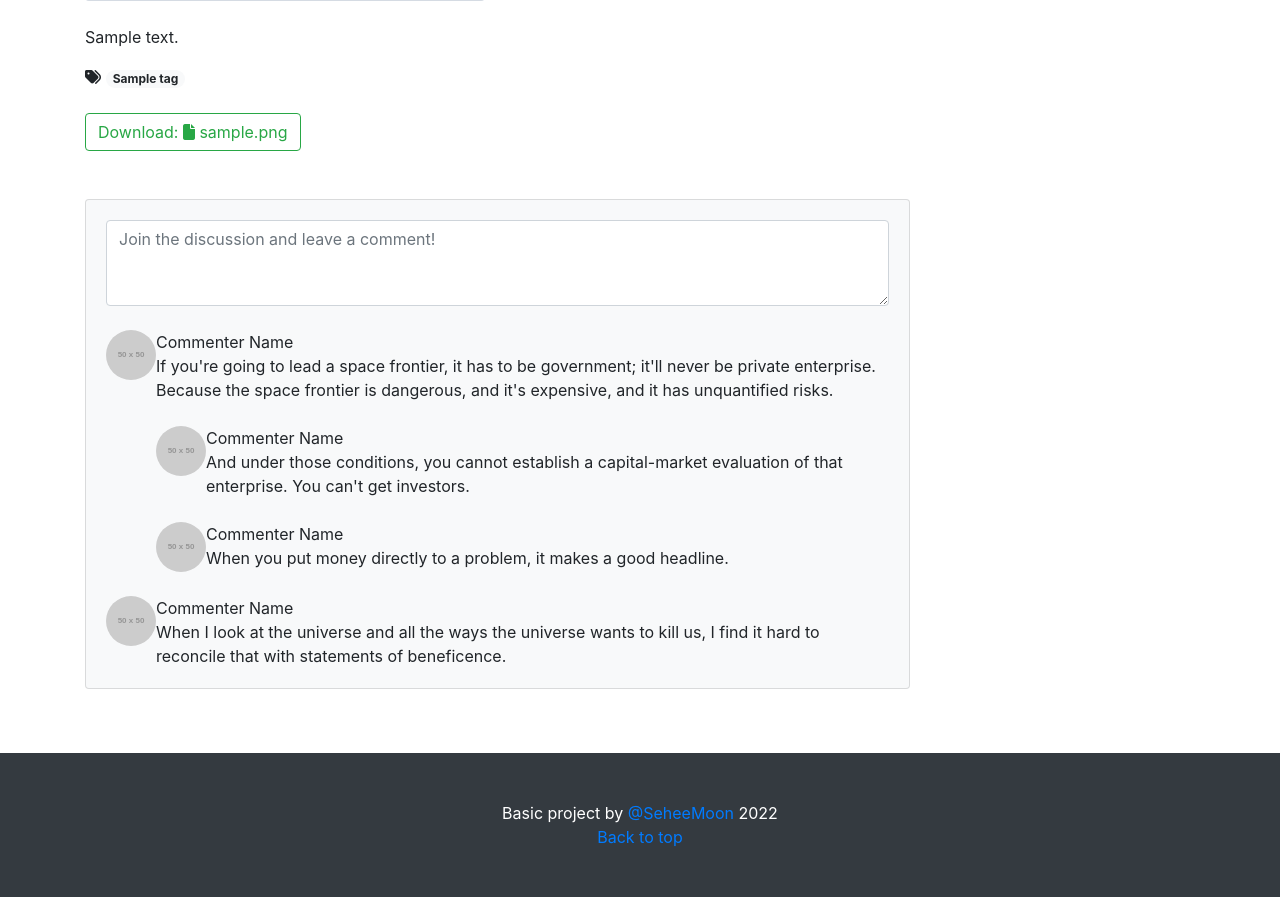
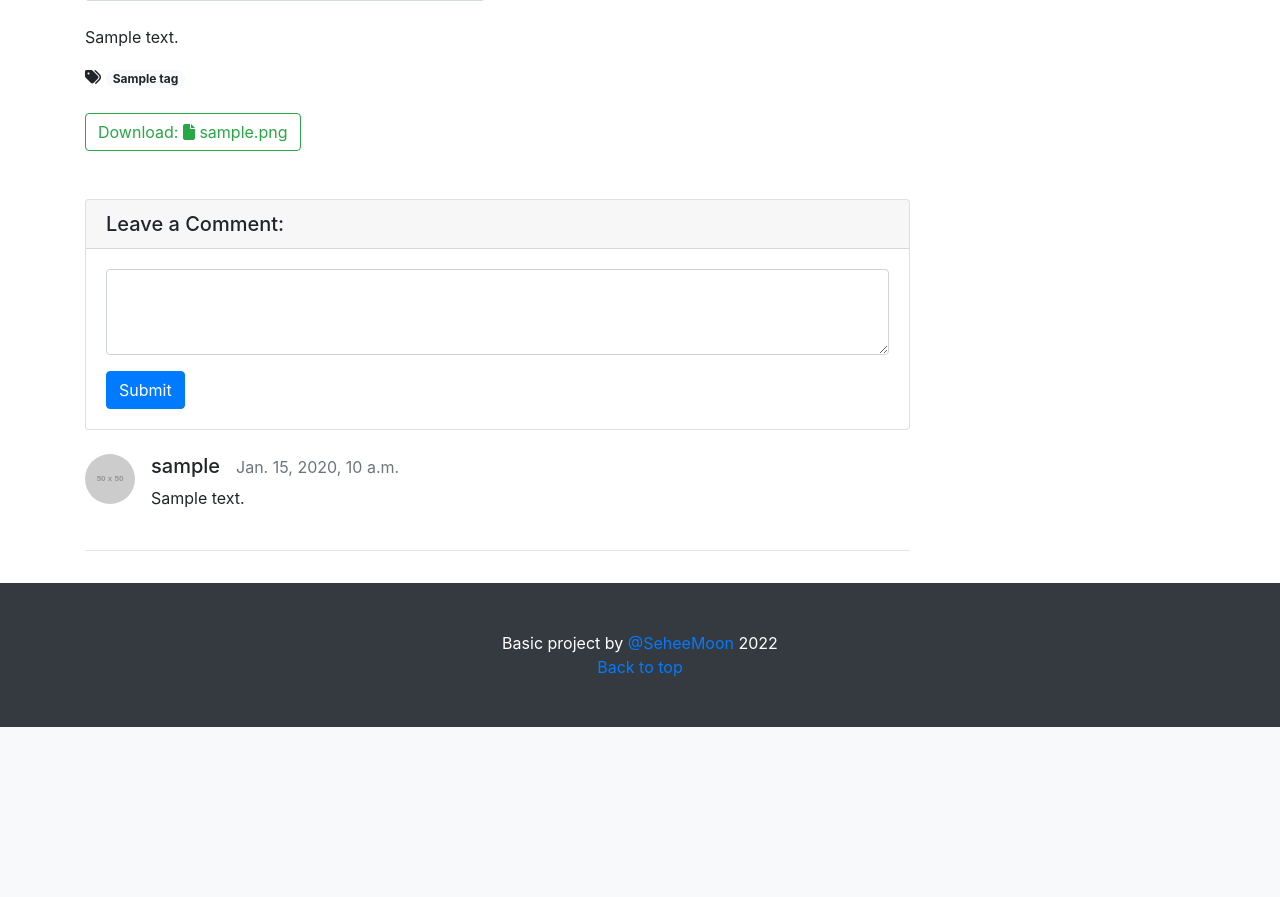
Before and after one commit to SeheeMoon/Basic-project, a Django app: page /blog/1/ in a window 1280 px wide. Shown: the part 520-1417 px from the top of the page. After the commit the page ends 1247 px from the top, so only its background shows below. Run offline with Django 4.2, Linux system fonts and the light colour scheme; tables that the repository leaves empty hold one stand-in row (values such as "Sample post"); grey boxes marked "Sample" are stand-in pictures; grey boxes labelled with a size stand in for pictures from a placeholder-image service; some libraries are stand-ins or nearby versions.

Commit message:
댓글을 포스트 상세 페이지에 나타내기

```diff
--- a/blog/admin.py
+++ b/blog/admin.py
@@ -1,9 +1,10 @@
 from django.contrib import admin
 
 # Register your models here.
-from .models import Post, Category, Tag
+from .models import Post, Category, Tag, Comment
 
 admin.site.register(Post)
+admin.site.register(Comment)
 
 class CategoryAdmin(admin.ModelAdmin):
     prepopulated_fields = {'slug': ('name', )}
--- a/blog/models.py
+++ b/blog/models.py
@@ -51,3 +51,16 @@ class Post(models.Model): # models 모듈의 Model 클래스를 확장해서 만
 
     def get_file_ext(self):
         return self.get_file_name().split('.')[-1]
+
+class Comment(models.Model):
+    post = models.ForeignKey(Post, on_delete=models.CASCADE)
+    author = models.ForeignKey(User, on_delete=models.CASCADE)
+    content = models.TextField()
+    created_at = models.DateTimeField(auto_now_add=True)
+    modified_at = models.DateTimeField(auto_now=True)
+
+    def __str__(self):
+        return f'{self.author}::{self.content}'
+
+    def get_absolute_url(self):
+        return f'{self.post.get_absolute_url()}#comment-{self.pk}'
--- a/blog/templates/blog/navbar.html
+++ b/blog/templates/blog/navbar.html
@@ -1,3 +1,5 @@
+        {% load socialaccount %}
+
         <nav class="navbar navbar-expand-lg navbar-light bg-light">
             <div class="container">
                 <a class="navbar-brand" href="/">Do It Django</a>
@@ -47,7 +49,7 @@
                 <div class="modal-body">
                     <div class="row">
                         <div class="col-md-6">
-                            <button type="button" class="btn btn-outline-dark btn-block btn-sm"><i class="fa-brands fa-google"></i>&nbsp&nbsp Log in with Google</button>
+                            <a role="button" class="btn btn-outline-dark btn-block btn-sm" href="{% provider_login_url 'google' %}"><i class="fa-brands fa-google"></i>&nbsp&nbsp Log in with Google</a>
                             <button type="button" class="btn btn-outline-dark btn-block btn-sm"><i class="fa-solid fa-envelope"></i>&nbsp&nbsp Log in with E-mail</button>
                         </div>
                         <div class="col-md-6">
--- a/blog/templates/blog/post_detail.html
+++ b/blog/templates/blog/post_detail.html
@@ -68,46 +68,32 @@
                 </div>
                     <!-- Comments section-->
                 <div id="comment-area">
-                    <section class="mb-5">
-                        <div class="card bg-light">
-                            <div class="card-body">
-                                <!-- Comment form-->
-                                <form class="mb-4"><textarea class="form-control" rows="3" placeholder="Join the discussion and leave a comment!"></textarea></form>
-                                <!-- Comment with nested comments-->
-                                <div class="d-flex mb-4">
-                                    <!-- Parent comment-->
-                                    <div class="flex-shrink-0"><img class="rounded-circle" src="https://dummyimage.com/50x50/ced4da/6c757d.jpg" alt="..." /></div>
-                                    <div class="ms-3">
-                                        <div class="fw-bold">Commenter Name</div>
-                                        If you're going to lead a space frontier, it has to be government; it'll never be private enterprise. Because the space frontier is dangerous, and it's expensive, and it has unquantified risks.
-                                        <!-- Child comment 1-->
-                                        <div class="d-flex mt-4">
-                                            <div class="flex-shrink-0"><img class="rounded-circle" src="https://dummyimage.com/50x50/ced4da/6c757d.jpg" alt="..." /></div>
-                                            <div class="ms-3">
-                                                <div class="fw-bold">Commenter Name</div>
-                                                And under those conditions, you cannot establish a capital-market evaluation of that enterprise. You can't get investors.
-                                            </div>
-                                        </div>
-                                        <!-- Child comment 2-->
-                                        <div class="d-flex mt-4">
-                                            <div class="flex-shrink-0"><img class="rounded-circle" src="https://dummyimage.com/50x50/ced4da/6c757d.jpg" alt="..." /></div>
-                                            <div class="ms-3">
-                                                <div class="fw-bold">Commenter Name</div>
-                                                When you put money directly to a problem, it makes a good headline.
-                                            </div>
-                                        </div>
+        <!-- Comments Form -->
+                    <div class="card my-4">
+                        <h5 class="card-header">Leave a Comment:</h5>
+                        <div class="card-body">
+                                <form>
+                                    <div class="form-group">
+                                        <textarea class="form-control" rows="3"></textarea>
                                     </div>
-                                </div>
-                                <!-- Single comment-->
-                                <div class="d-flex">
-                                    <div class="flex-shrink-0"><img class="rounded-circle" src="https://dummyimage.com/50x50/ced4da/6c757d.jpg" alt="..." /></div>
-                                    <div class="ms-3">
-                                        <div class="fw-bold">Commenter Name</div>
-                                        When I look at the universe and all the ways the universe wants to kill us, I find it hard to reconcile that with statements of beneficence.
-                                    </div>
-                                </div>
+                                    <button type="submit" class="btn btn-primary">Submit</button>
+                                </form>
+                        </div>
+                    </div>
+
+                    {% if post.comment_set.exists %}
+                        {% for comment in post.comment_set.iterator %}
+                    <!-- Single Comment -->
+                        <div class="media mb-4" id="comment-{{ comment.pk }}">
+                            <img class="d-flex mr-3 rounded-circle" src="http://placehold.it/50x50" alt="">
+                            <div class="media-body">
+                                <h5 class="mt-0">{{ comment.author.username }} &nbsp;&nbsp;<small class="text-muted">{{ comment.created_at }}</small>
+                                </h5>
+                                <p>{{ comment.content }}</p>
                             </div>
                         </div>
-                    </section>
+                        {% endfor %}
+                    {% endif %}
                 </div>
+                <hr/>
                 {% endblock %}
--- a/do_it_django_prj/urls.py
+++ b/do_it_django_prj/urls.py
@@ -7,6 +7,7 @@ from django.conf.urls.static import static
 urlpatterns = [
     path('blog/', include('blog.urls')),
     path('admin/', admin.site.urls),
+    path('accounts/', include('allauth.urls')),
     path('', include('single_pages.urls')),
 ]
 
```
Also changed, not shown: blog/tests.py (+13 -1 lines), do_it_django_prj/settings.py (+22 -2 lines), 2 other files.
